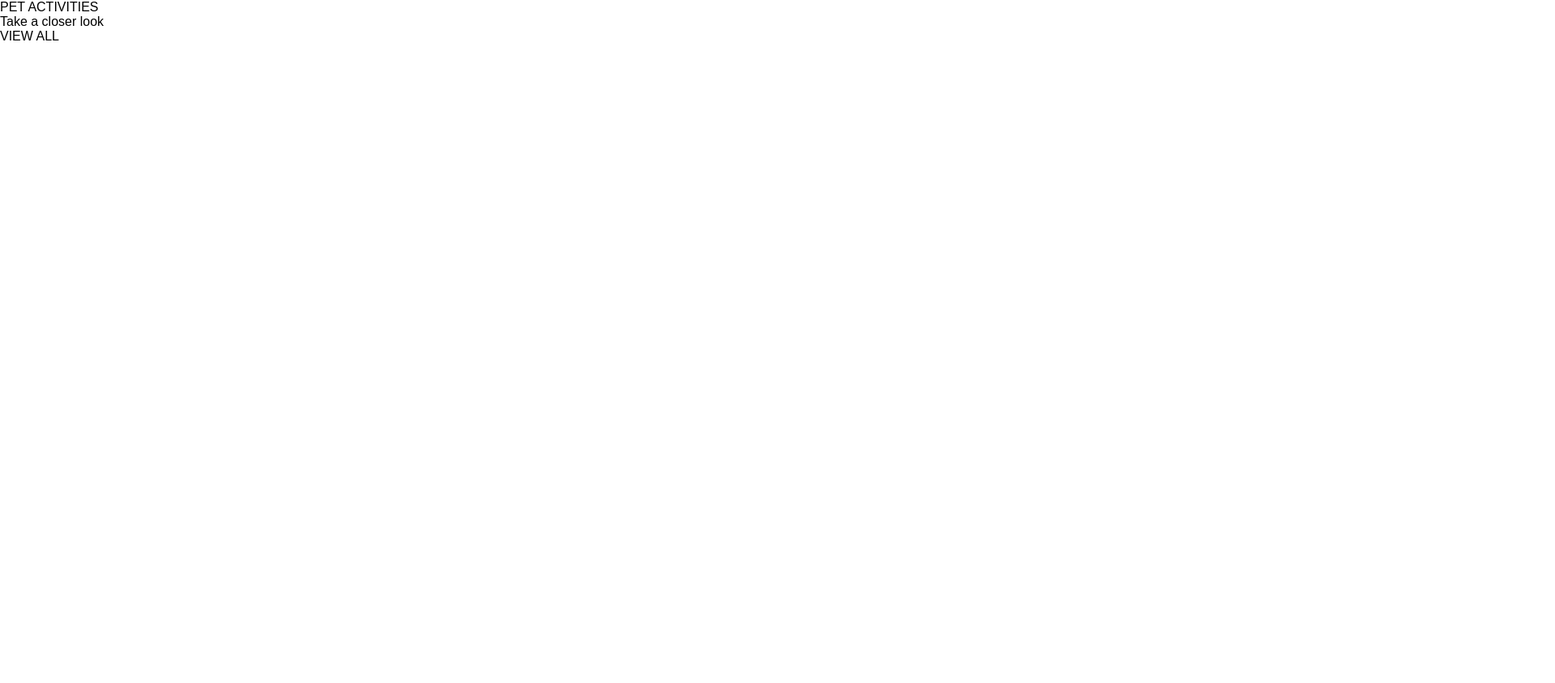
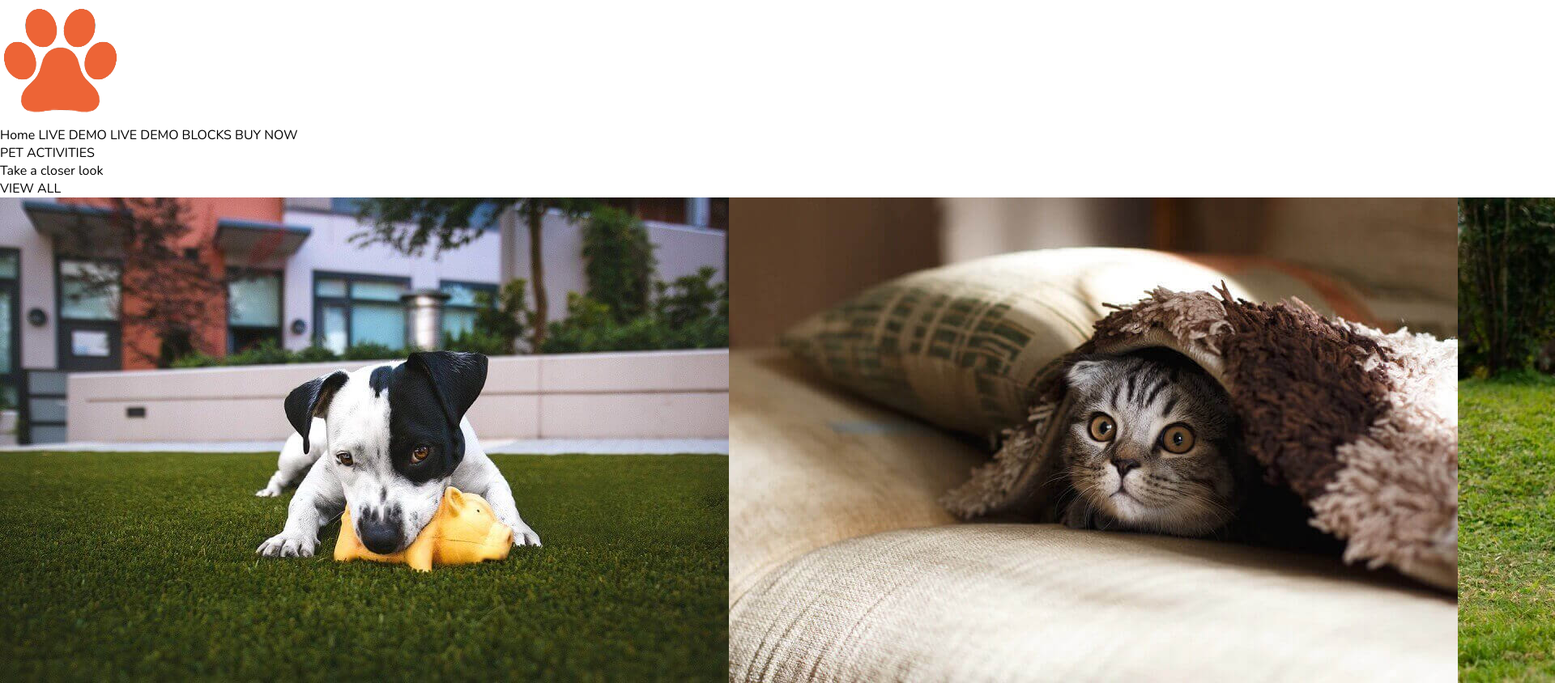
Before and after one commit to AlfredoGonzalezPolo/W01-CH4-alfredo-gonzalez, a plain HTML site: page index.html in a window 1280 px wide. Shown: the top 844 px of the page at 81% size, 1920 px wide, since content can reach past the window. Before the commit the page ends 800 px from the top, so only its background shows below. Drawn offline with nearby package versions, Linux system fonts and the light colour scheme.

Commit message:
Custimize photos

```diff
--- a/index.html
+++ b/index.html
@@ -7,12 +7,28 @@
   <meta name="viewport" content="width=device-width, initial-scale=1.0">
   <link rel="shortcut icon" href="pata.png" type="image/x-icon">
   <link rel="stylesheet" href="styles.css">
+  <link rel="preconnect" href="https://fonts.googleapis.com">
+  <link rel="preconnect" href="https://fonts.gstatic.com" crossorigin>
+  <link href="https://fonts.googleapis.com/css2?family=Nunito&display=swap" rel="stylesheet">
+  <link rel="preconnect" href="https://fonts.googleapis.com">
+  <link rel="preconnect" href="https://fonts.gstatic.com" crossorigin>
+  <link href="https://fonts.googleapis.com/css2?family=Nunito:wght@400;800&display=swap" rel="stylesheet">
   <title>Pet activities</title>
 </head>
 
 <body>
   <header class="">
-    <nav></nav>
+    <nav>
+      <div class="nav-logo">
+        <img src="images/logo2.png" alt="logo">
+      </div>
+      <div class="nav-bar">
+        <span>Home</span>
+        <span>LIVE DEMO</span>
+        <span>LIVE DEMO BLOCKS</span>
+        <span>BUY NOW</span>
+      </div>
+    </nav>
   </header>
   <main>
     <section class="">
@@ -21,7 +37,18 @@
       </div>
       <div class="">VIEW ALL</div>
     </section>
-    <section class="section-images">
+    <section class="block__section-images">
+
+      <img class="section-images" src="images/01.jpg" alt="dog-eatingg">
+
+
+      <img class="section-images" src="images/02.jpg" alt="hiden-cat">
+
+
+      <img class="section-images" src="images/03.jpg" alt="happy-dog-running">
+
+
+
 
     </section>
   </main>
```
